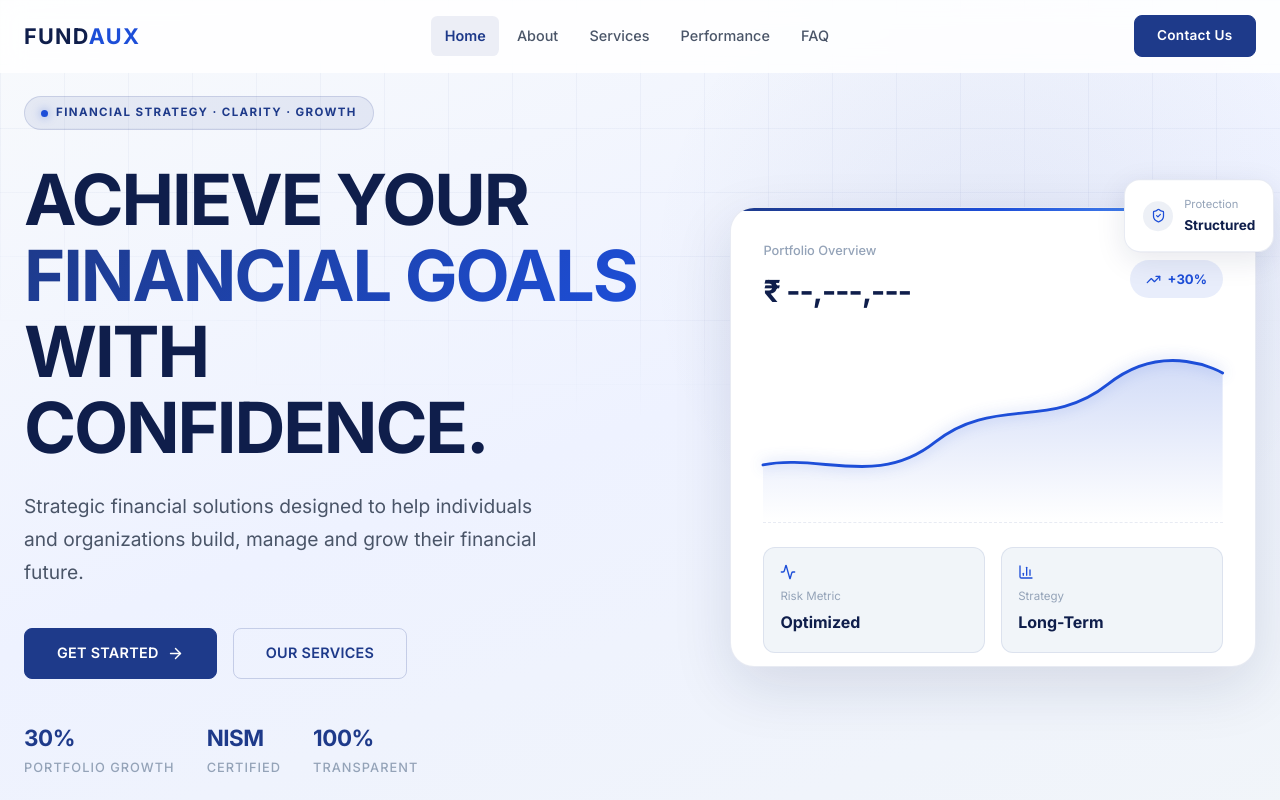
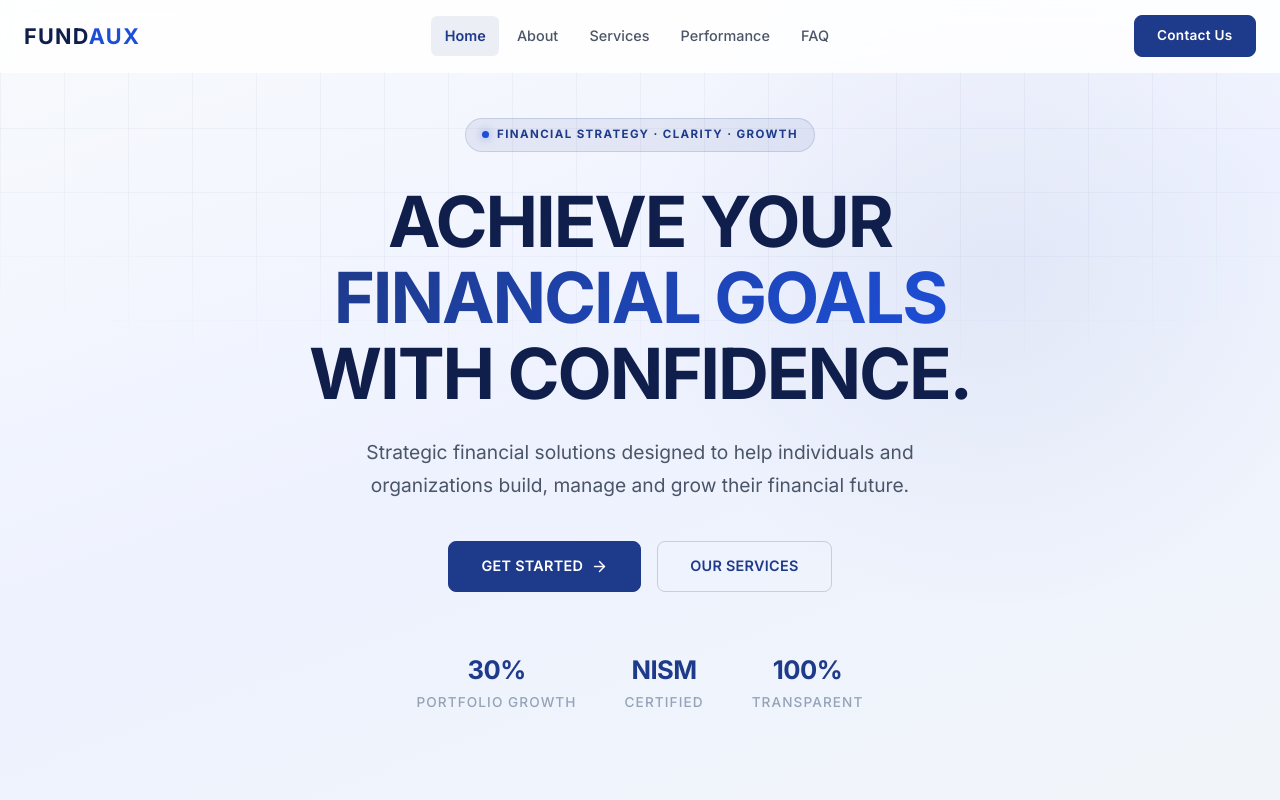
Before and after one commit to rahan-ux/portfolio, a Next.js app: page / in a window 1280 px wide. Shown: the top 800 px of the page. Built offline with nearby package versions, Linux system fonts and the light colour scheme.

Commit message:
feat: remove hero graph and center hero content

```diff
--- a/components/Hero.tsx
+++ b/components/Hero.tsx
@@ -38,9 +38,7 @@ export default function Hero() {
       <div className="bg-grid" />
 
       <div className="section-container" style={{ position: "relative", zIndex: 10, width: "100%" }}>
-        <div className="hero-grid">
-          {/* LEFT COLUMN */}
-          <div className="hero-content">
+        <div className="hero-content" style={{ display: "flex", flexDirection: "column", alignItems: "center", textAlign: "center", maxWidth: "900px", margin: "0 auto" }}>
           <AnimatedSection>
             <div
               style={{
@@ -109,9 +107,9 @@ export default function Hero() {
               style={{
                 fontSize: "clamp(1rem, 1.8vw, 1.2rem)",
                 color: "var(--color-text-secondary)",
-                  maxWidth: "520px",
+                maxWidth: "600px",
                 lineHeight: 1.7,
-                  marginBottom: "2.5rem",
+                margin: "0 auto 2.5rem auto",
               }}
             >
               Strategic financial solutions designed to help individuals and organizations build, manage and grow their financial future.
@@ -124,8 +122,9 @@ export default function Hero() {
                 display: "flex",
                 flexWrap: "wrap",
                 alignItems: "center",
+                justifyContent: "center",
                 gap: "1rem",
-                  marginBottom: "2.5rem",
+                marginBottom: "3.5rem",
               }}
             >
               <Link href="/contact" className="btn-primary">
@@ -138,172 +137,21 @@ export default function Hero() {
           </AnimatedSection>
 
           <AnimatedSection delay={0.4}>
-              <div className="hero-stats-row" style={{ display: "flex", gap: "2rem", flexWrap: "wrap" }}>
+            <div className="hero-stats-row" style={{ display: "flex", justifyContent: "center", gap: "3rem", flexWrap: "wrap" }}>
               {[
                 { value: "30%", label: "Portfolio Growth" },
                 { value: "NISM", label: "Certified" },
                 { value: "100%", label: "Transparent" },
               ].map((stat) => (
                 <div key={stat.label}>
-                    <div style={{ fontSize: "1.4rem", fontWeight: 800, color: "var(--color-accent)", letterSpacing: "-0.02em" }}>{stat.value}</div>
-                    <div style={{ fontSize: "0.8rem", color: "var(--color-text-muted)", fontWeight: 500, textTransform: "uppercase", letterSpacing: "0.08em" }}>{stat.label}</div>
+                  <div style={{ fontSize: "1.6rem", fontWeight: 800, color: "var(--color-accent)", letterSpacing: "-0.02em" }}>{stat.value}</div>
+                  <div style={{ fontSize: "0.85rem", color: "var(--color-text-muted)", fontWeight: 500, textTransform: "uppercase", letterSpacing: "0.08em" }}>{stat.label}</div>
                 </div>
               ))}
             </div>
           </AnimatedSection>
         </div>
-
-          {/* RIGHT COLUMN - Dashboard Visual */}
-          <div className="hero-visual">
-            <AnimatedSection delay={0.3} direction="left">
-              <div
-                style={{
-                  position: "relative",
-                  width: "100%",
-                  height: "100%",
-                  minHeight: "460px",
-                }}
-              >
-                {/* Main Dashboard Card */}
-                <motion.div
-                  initial={{ y: 20, opacity: 0 }}
-                  animate={{ y: 0, opacity: 1 }}
-                  transition={{ duration: 0.8, ease: "easeOut" }}
-                  style={{
-                    position: "absolute",
-                    inset: 0,
-                    background: "var(--color-surface)",
-                    border: "1px solid var(--color-border)",
-                    borderRadius: "1.5rem",
-                    padding: "2rem",
-                    display: "flex",
-                    flexDirection: "column",
-                    boxShadow: "0 20px 60px rgba(15,30,75,0.12)",
-                    overflow: "hidden",
-                  }}
-                >
-                  {/* Top accent bar */}
-                  <div
-                    style={{
-                      position: "absolute",
-                      top: 0,
-                      left: 0,
-                      right: 0,
-                      height: "3px",
-                      background: "linear-gradient(90deg, #1E3A8A, #1D4ED8, #60A5FA)",
-                    }}
-                  />
-
-                  {/* Top Bar */}
-                  <div style={{ display: "flex", justifyContent: "space-between", alignItems: "center", marginBottom: "2rem" }}>
-                    <div>
-                      <div style={{ fontSize: "0.8rem", color: "var(--color-text-muted)", marginBottom: "0.25rem", fontWeight: 500 }}>Portfolio Overview</div>
-                      <div style={{ fontSize: "1.9rem", fontWeight: 800, color: "var(--color-text-primary)", letterSpacing: "-0.03em" }}>₹ --,---,---</div>
       </div>
-                    <div style={{ padding: "0.5rem 1rem", background: "rgba(29,78,216,0.1)", borderRadius: "2rem", color: "var(--color-accent-mid)", fontSize: "0.82rem", fontWeight: 700, display: "flex", alignItems: "center", gap: "0.4rem" }}>
-                      <TrendingUp size={15} /> +30%
-                    </div>
-                  </div>
-
-                  {/* Chart Area */}
-                  <div style={{ flex: 1, position: "relative", borderBottom: "1px dashed var(--color-border)", marginBottom: "1.5rem" }}>
-                    <svg viewBox="0 0 400 150" preserveAspectRatio="none" style={{ width: "100%", height: "100%", overflow: "visible" }}>
-                      <defs>
-                        <linearGradient id="chartGradBlue" x1="0" y1="0" x2="0" y2="1">
-                          <stop offset="0%" stopColor="#1D4ED8" stopOpacity="0.2" />
-                          <stop offset="100%" stopColor="#1D4ED8" stopOpacity="0" />
-                        </linearGradient>
-                      </defs>
-                      <motion.path
-                        initial={{ pathLength: 0 }}
-                        animate={{ pathLength: 1 }}
-                        transition={{ duration: 2, ease: "easeInOut" }}
-                        d="M 0,100 C 50,90 100,120 150,80 C 200,40 250,70 300,30 C 350,-10 400,20 400,20"
-                        fill="none"
-                        stroke="#1D4ED8"
-                        strokeWidth="2.5"
-                        strokeLinecap="round"
-                        filter="drop-shadow(0 0 6px rgba(29,78,216,0.4))"
-                      />
-                      <motion.path
-                        initial={{ opacity: 0 }}
-                        animate={{ opacity: 1 }}
-                        transition={{ duration: 1, delay: 1 }}
-                        d="M 0,100 C 50,90 100,120 150,80 C 200,40 250,70 300,30 C 350,-10 400,20 400,20 L 400,150 L 0,150 Z"
-                        fill="url(#chartGradBlue)"
-                      />
-                    </svg>
-                  </div>
-
-                  {/* Bottom Stats */}
-                  <div style={{ display: "grid", gridTemplateColumns: "1fr 1fr", gap: "1rem" }}>
-                    <div style={{ background: "var(--color-surface-2)", padding: "1rem", borderRadius: "0.75rem", border: "1px solid var(--color-border)" }}>
-                      <Activity size={16} style={{ color: "var(--color-accent-mid)", marginBottom: "0.4rem" }} />
-                      <div style={{ fontSize: "0.72rem", color: "var(--color-text-muted)", marginBottom: "0.2rem" }}>Risk Metric</div>
-                      <div style={{ fontSize: "1rem", fontWeight: 700, color: "var(--color-text-primary)" }}>Optimized</div>
-                    </div>
-                    <div style={{ background: "var(--color-surface-2)", padding: "1rem", borderRadius: "0.75rem", border: "1px solid var(--color-border)" }}>
-                      <BarChart3 size={16} style={{ color: "var(--color-accent-mid)", marginBottom: "0.4rem" }} />
-                      <div style={{ fontSize: "0.72rem", color: "var(--color-text-muted)", marginBottom: "0.2rem" }}>Strategy</div>
-                      <div style={{ fontSize: "1rem", fontWeight: 700, color: "var(--color-text-primary)" }}>Long-Term</div>
-                    </div>
-                  </div>
-                </motion.div>
-
-                {/* Floating Badge */}
-                <motion.div
-                  animate={{ y: [0, -10, 0] }}
-                  transition={{ repeat: Infinity, duration: 4, ease: "easeInOut" }}
-                  style={{
-                    position: "absolute",
-                    top: "-18px",
-                    right: "-18px",
-                    background: "var(--color-surface)",
-                    border: "1px solid var(--color-border)",
-                    padding: "0.9rem 1.1rem",
-                    borderRadius: "1rem",
-                    boxShadow: "0 8px 30px rgba(15,30,75,0.10)",
-                    display: "flex",
-                    alignItems: "center",
-                    gap: "0.7rem",
-                    zIndex: 2,
-                  }}
-                >
-                  <div style={{ width: "30px", height: "30px", borderRadius: "50%", background: "var(--color-accent-light)", display: "flex", alignItems: "center", justifyContent: "center" }}>
-                    <ShieldCheck size={15} style={{ color: "var(--color-accent-mid)" }} />
-                  </div>
-                  <div>
-                    <div style={{ fontSize: "0.7rem", color: "var(--color-text-muted)" }}>Protection</div>
-                    <div style={{ fontSize: "0.85rem", fontWeight: 700, color: "var(--color-text-primary)" }}>Structured</div>
-                  </div>
-                </motion.div>
-              </div>
-            </AnimatedSection>
-          </div>
-        </div>
-      </div>
-
-      <style>{`
-        .hero-grid {
-          display: grid;
-          grid-template-columns: 1fr;
-          gap: 4rem;
-          align-items: center;
-        }
-        @media (min-width: 1024px) {
-          .hero-grid {
-            grid-template-columns: 1.1fr 0.9fr;
-          }
-        }
-        .hero-visual {
-          display: none;
-        }
-        @media (min-width: 768px) {
-          .hero-visual {
-            display: block;
-          }
-        }
-      `}</style>
     </section>
   );
 }
```
Lines whose indentation alone changed are shown as unchanged.
